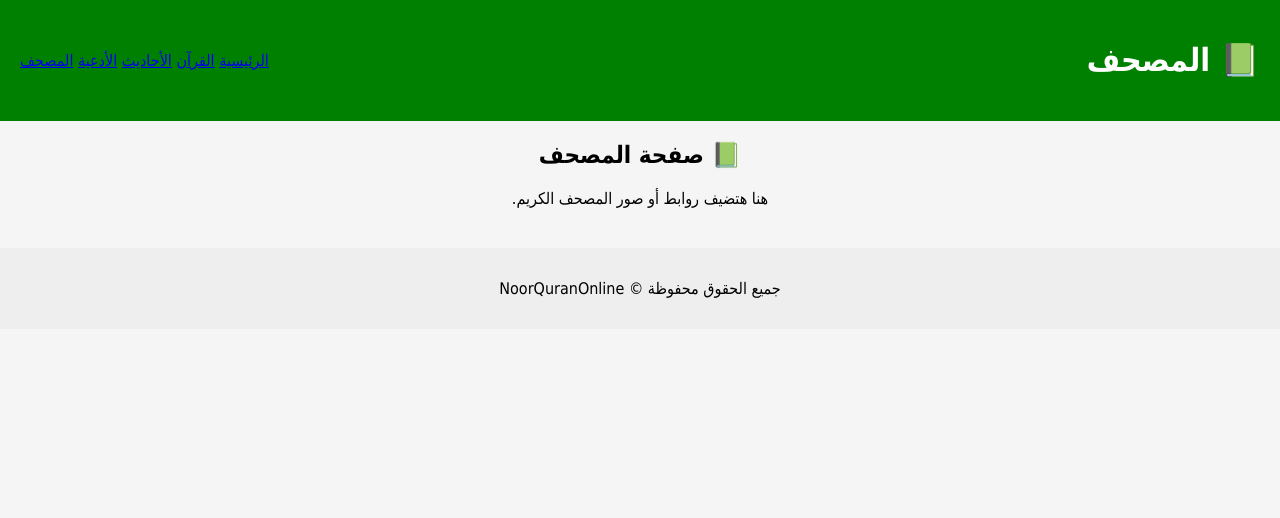
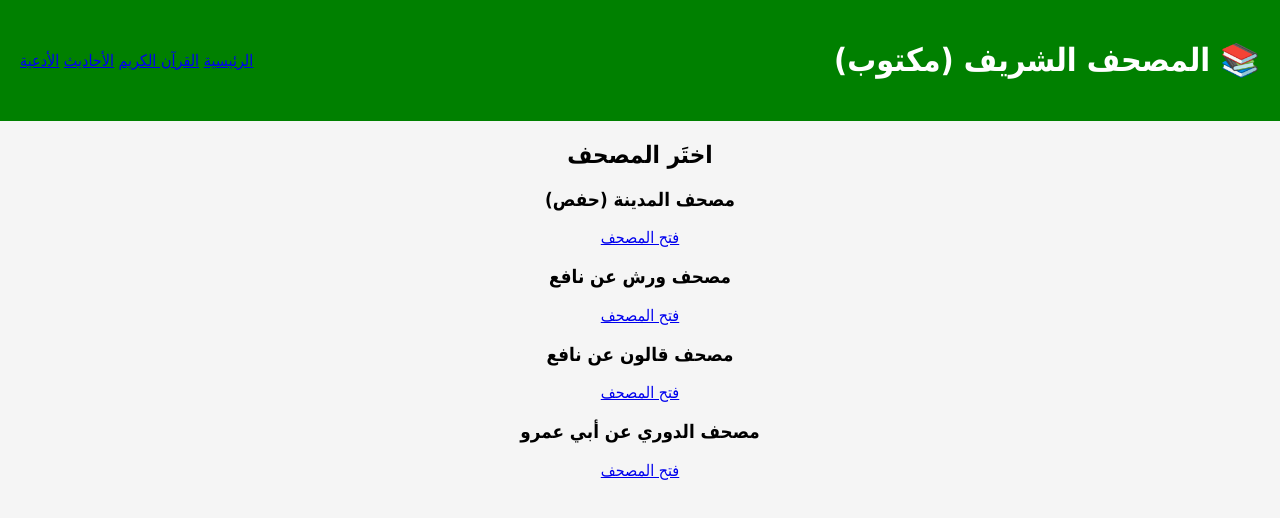
Before and after one commit to allamh675-dev/quran-site, a plain HTML site: page mushaf.html in a window 1280 px wide. Drawn offline with Linux system fonts and the light colour scheme.

Commit message:
Update mushaf.html

```diff
--- a/mushaf.html
+++ b/mushaf.html
@@ -3,28 +3,61 @@
 <head>
   <meta charset="UTF-8">
   <meta name="viewport" content="width=device-width, initial-scale=1.0">
-  <title>📗 المصحف | NoorQuranOnline</title>
+  <title>📚 المصحف الشريف (مكتوب) | NoorQuranOnline</title>
+  <meta name="description" content="المصحف الشريف مكتوب بعدة روايات مع روابط مباشرة للقراءة." />
+  <meta name="keywords" content="مصحف, مصحف المدينة, ورش, قالون, دوري, قراءة, NoorQuranOnline" />
+  <meta name="language" content="ar" />
+  <meta name="author" content="NoorQuranOnline" />
+
+  <!-- OG -->
+  <meta property="og:title" content="📚 المصحف الشريف (مكتوب) | NoorQuranOnline" />
+  <meta property="og:description" content="المصحف الشريف مكتوب بعدة روايات مع روابط مباشرة للقراءة." />
+  <meta property="og:type" content="website" />
+  <meta property="og:url" content="https://noorquranonline.com/mushaf" />
+  <meta property="og:image" content="https://iili.io/K91WZj1.jpg" />
+
+  <!-- Twitter -->
+  <meta name="twitter:card" content="summary_large_image" />
+  <meta name="twitter:title" content="📚 المصحف الشريف (مكتوب) | NoorQuranOnline" />
+  <meta name="twitter:description" content="المصحف الشريف مكتوب بعدة روايات مع روابط مباشرة للقراءة." />
+  <meta name="twitter:image" content="https://iili.io/K91WZj1.jpg" />
+
   <link rel="stylesheet" href="style.css">
 </head>
 <body>
   <header>
-    <h1>📗 المصحف</h1>
+    <h1>📚 المصحف الشريف (مكتوب)</h1>
     <nav>
       <a href="index.html">الرئيسية</a>
-      <a href="quran.html">القرآن</a>
+      <a href="quran.html">القرآن الكريم</a>
       <a href="hadith.html">الأحاديث</a>
       <a href="dua.html">الأدعية</a>
-      <a href="mushaf.html">المصحف</a>
     </nav>
   </header>
 
   <main>
-    <h2>📗 صفحة المصحف</h2>
-    <p>هنا هتضيف روابط أو صور المصحف الكريم.</p>
+    <h2>اختَر المصحف</h2>
+    <div class="cards">
+      <article class="card">
+        <h3>مصحف المدينة (حفص)</h3>
+        <a class="btn" href="https://qurancomplex.gov.sa/hafs-mushaf" target="_blank" rel="noopener">فتح المصحف</a>
+      </article>
+
+      <article class="card">
+        <h3>مصحف ورش عن نافع</h3>
+        <a class="btn" href="https://qurancomplex.gov.sa/warsh-mushaf" target="_blank" rel="noopener">فتح المصحف</a>
+      </article>
+
+      <article class="card">
+        <h3>مصحف قالون عن نافع</h3>
+        <a class="btn" href="https://qurancomplex.gov.sa/qalon-mushaf" target="_blank" rel="noopener">فتح المصحف</a>
+      </article>
+
+      <article class="card">
+        <h3>مصحف الدوري عن أبي عمرو</h3>
+        <a class="btn" href="https://qurancomplex.gov.sa/douri-mushaf" target="_blank" rel="noopener">فتح المصحف</a>
+      </article>
+    </div>
   </main>
-
-  <footer>
-    <p>جميع الحقوق محفوظة © NoorQuranOnline</p>
-  </footer>
 </body>
 </html>
```
